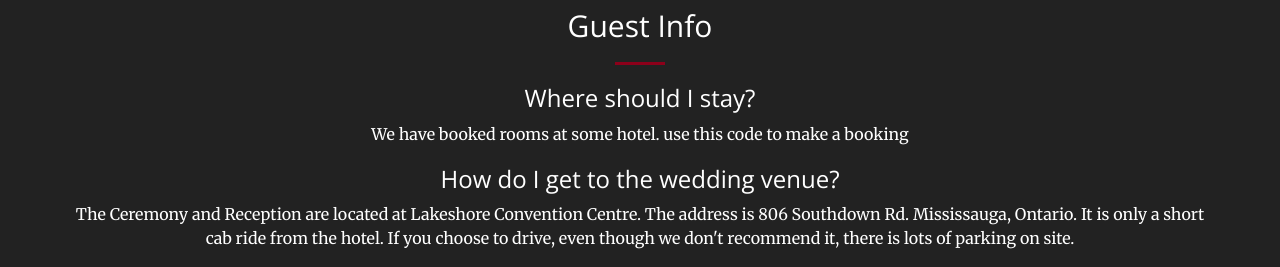
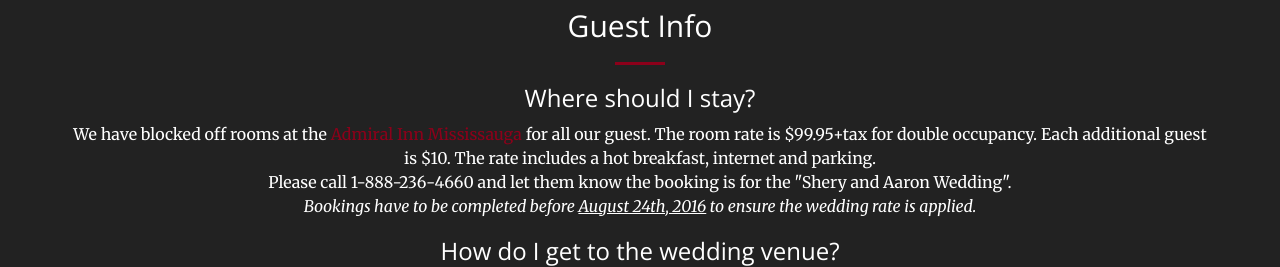
Before and after one commit to tratch/Sherry-and-Aaron-s-Wedding-Website, a plain HTML site: page index.html in a window 1280 px wide. Shown: the part 2240-2507 px from the top of the page. Drawn offline with nearby package versions, Linux system fonts and the light colour scheme; some packages are replaced by stand-ins of ours; grey boxes are pictures that could not be loaded.

Commit message:
adding hotel info

```diff
--- a/index.html
+++ b/index.html
@@ -206,7 +206,7 @@ google.maps.event.addDomListener(window, 'load', initialize);
                 <h2>Guest Info</h2>
                  <hr class="primary">
 				 <h3>Where should I stay?</h3>
-				 <p>We have booked rooms at some hotel. use this code to make a booking </p>
+				 <p>We have blocked off rooms at the <a href="http://admiralinn.com/mississauga/">Admiral Inn Mississauga </a>for all our guest. The room rate is $99.95+tax for double occupancy. Each additional guest is $10. The rate includes a hot breakfast, internet and parking. <br>Please call 1-888-236-4660 and let them know the booking is for the "Shery and Aaron Wedding".<br><i>Bookings have to be completed before <u>August 24th, 2016</u> to ensure the wedding rate is applied.</i></p>
 				 <h3>How do I get to the wedding venue?</h3>
 				 <p> The Ceremony and Reception are located at Lakeshore Convention Centre. The address is 806 Southdown Rd. Mississauga, Ontario. It is only a short cab ride from the hotel. If you choose to drive, even though we don't recommend it, there is lots of parking on site.
 
```
